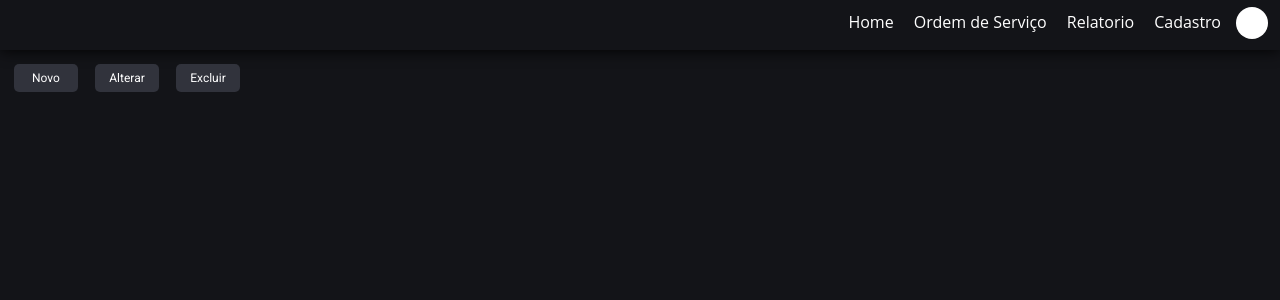
After one commit to ogabrielfelipe/SGOM-Repository, a Flask app: page /OrdemDeServico in a window 1280 px wide. The commit adds this page. Shown: the top 300 px of the page. Run offline with Flask 2, Linux system fonts and the light colour scheme; some libraries are stand-ins or nearby versions.

Commit message:
construção de layout

```diff
--- a/app/bluePrints/ordemDeServico.py
+++ b/app/bluePrints/ordemDeServico.py
@@ -6,4 +6,4 @@ ordem = Blueprint('ordem', __name__)
 
 @ordem.route('/OrdemDeServico', methods=['GET'])
 def root_ordemDeServico():
-    return render_template('.html')
+    return render_template('ordemDeServico.html')
--- a/app/static/css/home.css
+++ b/app/static/css/home.css
@@ -1,3 +1,7 @@
+.pesquisa{
+    margin: 15px;
+}
+
 #data-idFiltro{
     position: relative;
     width: 95px;
@@ -6,6 +10,8 @@
     background: #31333C;
     border-radius: 5px;
     color: #31333C;
+
+    margin: 7px;
 }
 
 #btn-filtro{
--- /dev/null
+++ b/app/static/css/ordemDeServico.css
@@ -0,0 +1,38 @@
+.content-opcoes-ordemServico{
+    display: flex;
+    flex-direction: row;
+    margin: 14px;
+}
+
+.opcoes-ordemServico{
+    display: flex;
+    list-style: none;
+    position: relative;
+    text-align: center;
+}
+
+.opcoes-ordemServico li{
+    position: relative;
+    width: 64px;
+    height: 28px;
+
+    margin-right: 17px;
+    background: #31333C;
+    border-radius: 5px;
+    text-decoration: none;
+}
+
+.opcoes-ordemServico li a{
+    position: relative;
+    width: 28px;
+    height: 14px;
+
+    font-family: Roboto;
+    font-style: normal;
+    font-weight: normal;
+    font-size: 12px;
+    line-height: 14px;
+
+    color: #FFFFFF;
+    text-decoration: none;
+}
--- a/app/templates/funcionario.html
+++ b/app/templates/funcionario.html
@@ -6,6 +6,8 @@ Funcionário
 
 {% block styles%}
 <script src="{{url_for('static', filename='js/funcionario.js')}}"></script>
+
+<link rel="stylesheet" href="{{url_for('static', filename='css/funcionario.css')}}">
 {% endblock %}
 
 {%block section%}
--- /dev/null
+++ b/app/templates/ordemDeServico.html
@@ -0,0 +1,36 @@
+{% extends "template.html"%}
+
+{%block title%}
+Ordem de Serviço
+{%endblock%}
+
+{% block styles%}
+<!-- <script src="{{url_for('static', filename='js/ordemDeServico.js')}}"></script> -->
+<link rel="preconnect" href="https://fonts.googleapis.com">
+<link rel="preconnect" href="https://fonts.gstatic.com" crossorigin>
+<link href="https://fonts.googleapis.com/css2?family=Roboto:wght@400&display=swap" rel="stylesheet">
+
+<link rel="stylesheet" href="{{url_for('static', filename='css/ordemDeServico.css')}}">
+{% endblock %}
+
+{%block section%}
+
+<div class="content-opcoes-ordemServico">
+    <ul class="opcoes-ordemServico">
+        <li><a href="#">Novo</a></li>
+        <li><a href="#">Alterar</a></li>
+        <li><a href="#">Excluir</a></li>
+    </ul>
+</div>
+
+<div class="registrar">
+
+</div>
+
+<div class="visualizar">
+
+</div>
+
+
+
+{%endblock%}
```
Also changed, not shown: app/static/css/funcionario.css (added, +63 -0 lines), app/static/css/template.css (+0 -64 lines).
